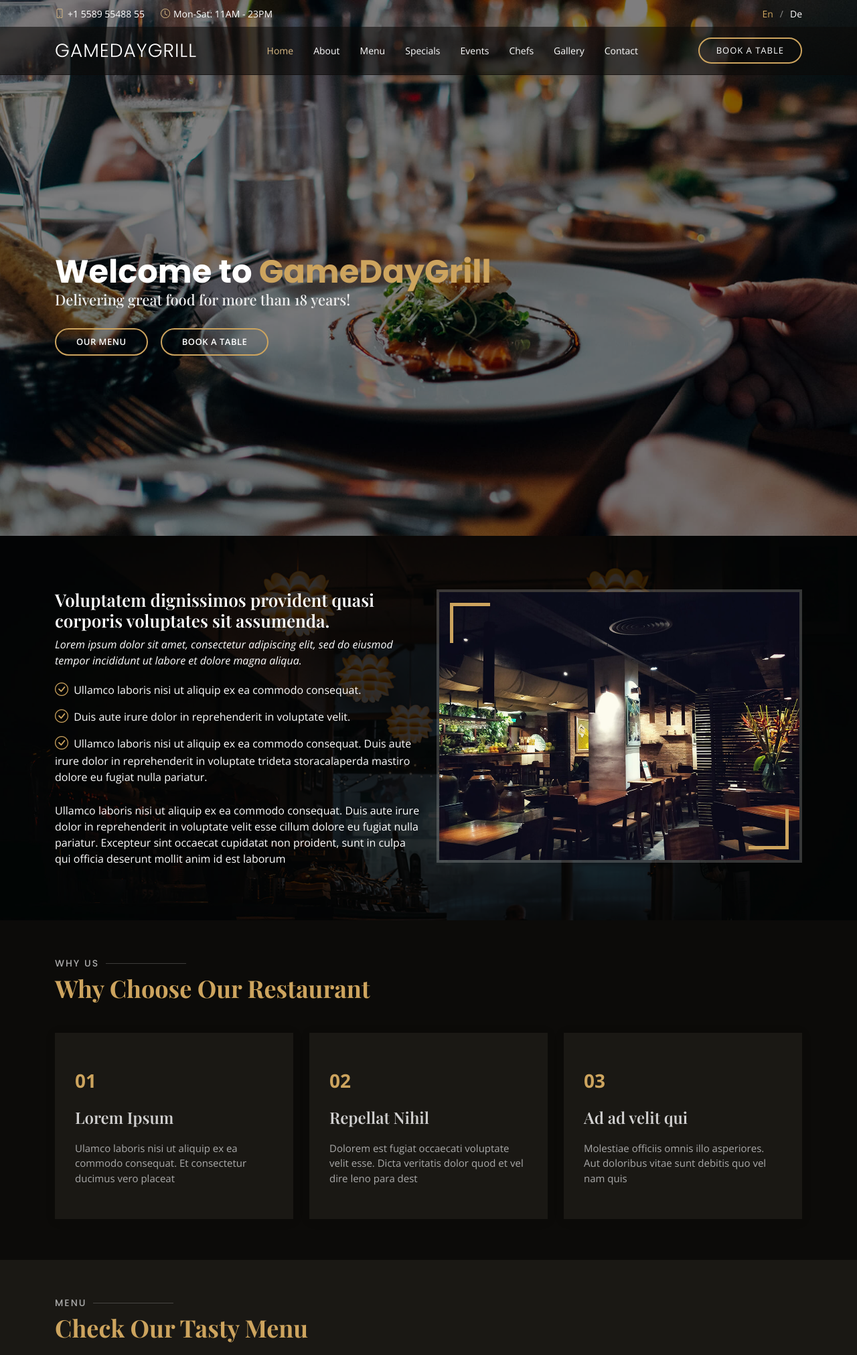
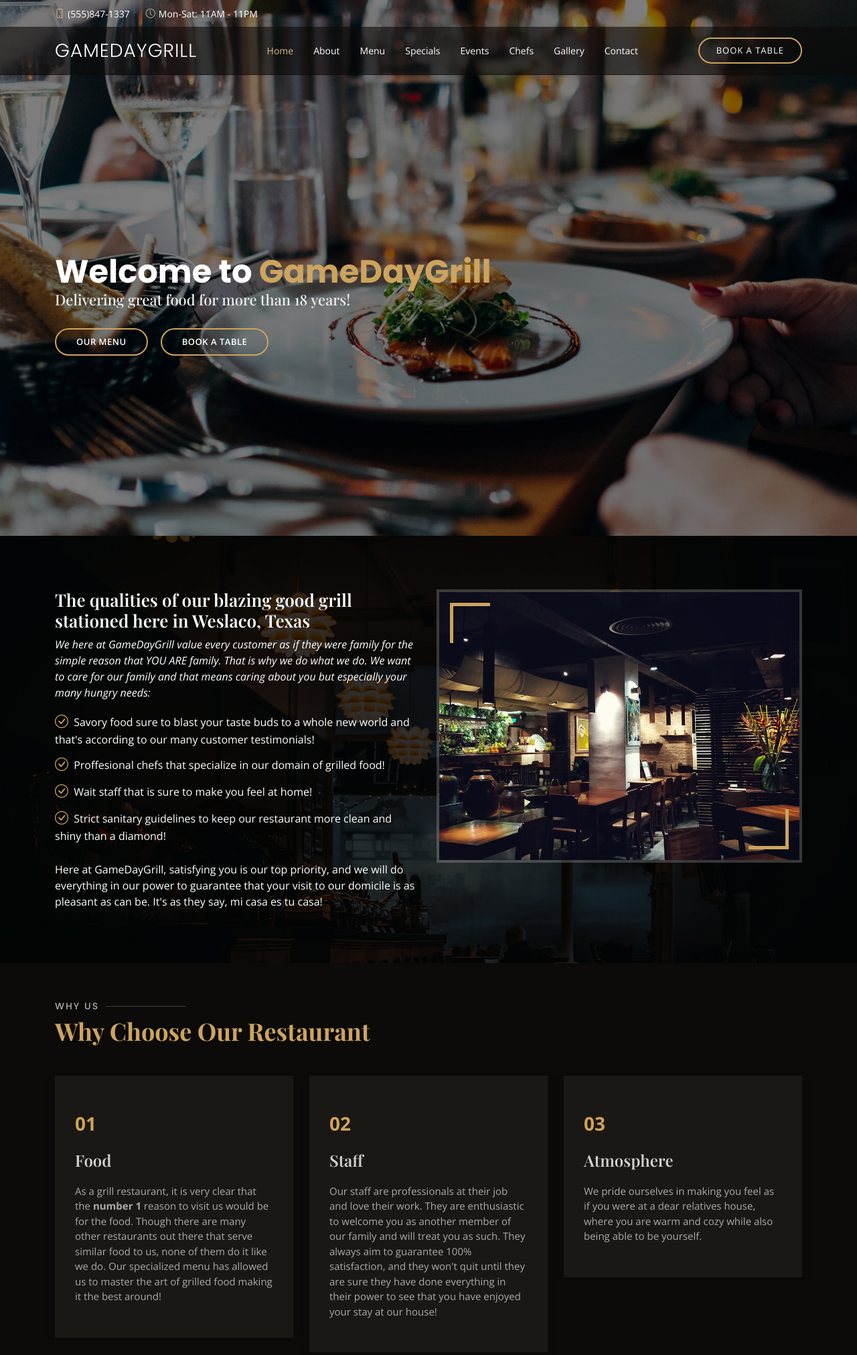
Before and after one commit to GltchyFX/GameDayGrill, a plain HTML site: page Restaurantly/index.html in a window 1280 px wide. Shown: the top 2023 px of the page at 67% size. Drawn offline with nearby package versions, Linux system fonts and the light colour scheme; a web font is replaced by a local one.

Commit message:
Populated the About and Why Us sections along with other small qol changes

```diff
--- a/Restaurantly/assets/js/main.js
+++ b/Restaurantly/assets/js/main.js
@@ -276,4 +276,9 @@
     })
   });
 
+  const reservationBtn = document.querySelector("#reservationBtn");
+
+  reservationBtn.addEventListener("click", function(){
+    reservationBtn.textContent = "Thank You";
+  })
 })()
--- a/Restaurantly/index.html
+++ b/Restaurantly/index.html
@@ -50,16 +50,16 @@
     <div class="container d-flex justify-content-center justify-content-md-between">
 
       <div class="contact-info d-flex align-items-center">
-        <i class="bi bi-phone d-flex align-items-center"><span>+1 5589 55488 55</span></i>
-        <i class="bi bi-clock d-flex align-items-center ms-4"><span> Mon-Sat: 11AM - 23PM</span></i>
+        <i class="bi bi-phone d-flex align-items-center"><span>(555)847-1337</span></i>
+        <i class="bi bi-clock d-flex align-items-center ms-4"><span> Mon-Sat: 11AM - 11PM</span></i>
       </div>
 
-      <div class="languages d-none d-md-flex align-items-center">
+      <!--<div class="languages d-none d-md-flex align-items-center">
         <ul>
           <li>En</li>
           <li><a href="#">De</a></li>
         </ul>
-      </div>
+      </div>-->
     </div>
   </div>
 
@@ -137,20 +137,18 @@
             </div>
           </div>
           <div class="col-lg-6 pt-4 pt-lg-0 order-2 order-lg-1 content">
-            <h3>Voluptatem dignissimos provident quasi corporis voluptates sit assumenda.</h3>
+            <h3>The qualities of our blazing good grill stationed here in Weslaco, Texas</h3>
             <p class="fst-italic">
-              Lorem ipsum dolor sit amet, consectetur adipiscing elit, sed do eiusmod tempor incididunt ut labore et dolore
-              magna aliqua.
+              We here at GameDayGrill value every customer as if they were family for the simple reason that <em>YOU ARE</em> family. That is why we do what we do. We want to care for our family and that means caring about you but especially your many hungry needs:
             </p>
             <ul>
-              <li><i class="bi bi-check-circle"></i> Ullamco laboris nisi ut aliquip ex ea commodo consequat.</li>
-              <li><i class="bi bi-check-circle"></i> Duis aute irure dolor in reprehenderit in voluptate velit.</li>
-              <li><i class="bi bi-check-circle"></i> Ullamco laboris nisi ut aliquip ex ea commodo consequat. Duis aute irure dolor in reprehenderit in voluptate trideta storacalaperda mastiro dolore eu fugiat nulla pariatur.</li>
+              <li><i class="bi bi-check-circle"></i> Savory food sure to blast your taste buds to a whole new world and that's according to our many customer testimonials!</li>
+              <li><i class="bi bi-check-circle"></i> Proffesional chefs that specialize in our domain of grilled food!</li>
+              <li><i class="bi bi-check-circle"></i> Wait staff that is sure to make you feel at home!</li>
+              <li><i class="bi bi-check-circle"></i> Strict sanitary guidelines to keep our restaurant more clean and shiny than a diamond!</li>
             </ul>
             <p>
-              Ullamco laboris nisi ut aliquip ex ea commodo consequat. Duis aute irure dolor in reprehenderit in voluptate
-              velit esse cillum dolore eu fugiat nulla pariatur. Excepteur sint occaecat cupidatat non proident, sunt in
-              culpa qui officia deserunt mollit anim id est laborum
+              Here at GameDayGrill, satisfying you is our top priority, and we will do everything in our power to guarantee that your visit to our domicile is as pleasant as can be. It's as they say, mi casa es tu casa!
             </p>
           </div>
         </div>
@@ -172,24 +170,25 @@
           <div class="col-lg-4">
             <div class="box" data-aos="zoom-in" data-aos-delay="100">
               <span>01</span>
-              <h4>Lorem Ipsum</h4>
-              <p>Ulamco laboris nisi ut aliquip ex ea commodo consequat. Et consectetur ducimus vero placeat</p>
+              <h4>Food</h4>
+              <p>As a grill restaurant, it is very clear that the <b>number 1</b> reason to visit us would be for the food. Though there are many other restaurants out there that serve similar food to us, none of them do it like we do. Our specialized menu has allowed us to master the art of grilled food making it the best around!</p>
             </div>
           </div>
 
           <div class="col-lg-4 mt-4 mt-lg-0">
             <div class="box" data-aos="zoom-in" data-aos-delay="200">
               <span>02</span>
-              <h4>Repellat Nihil</h4>
-              <p>Dolorem est fugiat occaecati voluptate velit esse. Dicta veritatis dolor quod et vel dire leno para dest</p>
+              <h4>Staff</h4>
+              <p>Our staff are professionals at their job and love their work. They are enthusiastic to welcome you as another member of our family and will treat you as such. They always aim to guarantee 100% satisfaction, and they won't quit until they are sure they have done everything in their power to see that you have enjoyed your stay at our house!</p>
             </div>
           </div>
 
           <div class="col-lg-4 mt-4 mt-lg-0">
             <div class="box" data-aos="zoom-in" data-aos-delay="300">
               <span>03</span>
-              <h4> Ad ad velit qui</h4>
-              <p>Molestiae officiis omnis illo asperiores. Aut doloribus vitae sunt debitis quo vel nam quis</p>
+              <h4>Atmosphere</h4>
+              <!--Extend this section later-->
+              <p>We pride ourselves in making you feel as if you were at a dear relatives house, where you are warm and cozy while also being able to be yourself.</p>
             </div>
           </div>
 
@@ -553,12 +552,14 @@
             <textarea class="form-control" name="message" rows="5" placeholder="Message"></textarea>
             <div class="validate"></div>
           </div>
+          <!--
           <div class="mb-3">
             <div class="loading">Loading</div>
             <div class="error-message"></div>
             <div class="sent-message">Your booking request was sent. We will call back or send an Email to confirm your reservation. Thank you!</div>
           </div>
-          <div class="text-center"><button type="submit">Book a Table</button></div>
+          -->
+          <div class="text-center"><button type="submit" id="reservationBtn">Book a Table</button></div>
         </form>
 
       </div>
@@ -747,7 +748,7 @@
               <img src="assets/img/chefs/chefs-1.jpg" class="img-fluid" alt="">
               <div class="member-info">
                 <div class="member-info-content">
-                  <h4>Walter White</h4>
+                  <h4>Walter White</h4><!--The people that made this template really got jokes lol-->
                   <span>Master Chef</span>
                 </div>
                 <div class="social">
@@ -812,9 +813,8 @@
       </div>
 
       <div data-aos="fade-up">
-        <iframe style="border:0; width: 100%; height: 350px;" src="https://www.google.com/maps/embed?pb=!1m14!1m8!1m3!1d12097.433213460943!2d-74.0062269!3d40.7101282!3m2!1i1024!2i768!4f13.1!3m3!1m2!1s0x0%3A0xb89d1fe6bc499443!2sDowntown+Conference+Center!5e0!3m2!1smk!2sbg!4v1539943755621" frameborder="0" allowfullscreen></iframe>
+        <iframe style="border:0; width: 100%; height: 350px;" src="https://www.google.com/maps/embed?pb=!1m18!1m12!1m3!1d3581.361684796333!2d-97.97234462397344!3d26.152347792351737!2m3!1f0!2f0!3f0!3m2!1i1024!2i768!4f13.1!3m3!1m2!1s0x86657782afe49119%3A0xbdb14ac456f221a4!2s810%20Pleasantview%20Dr%2C%20Weslaco%2C%20TX%2078596!5e0!3m2!1sen!2sus!4v1701295759396!5m2!1sen!2sus" width="600" height="450" style="border:0;" allowfullscreen="" loading="lazy" referrerpolicy="no-referrer-when-downgrade"></iframe>
       </div>
-
       <div class="container" data-aos="fade-up">
 
         <div class="row mt-5">
@@ -824,7 +824,7 @@
               <div class="address">
                 <i class="bi bi-geo-alt"></i>
                 <h4>Location:</h4>
-                <p>A108 Adam Street, New York, NY 535022</p>
+                <p>810 Pleasantview Dr, Weslaco, TX 78596</p>
               </div>
 
               <div class="open-hours">
@@ -832,7 +832,7 @@
                 <h4>Open Hours:</h4>
                 <p>
                   Monday-Saturday:<br>
-                  11:00 AM - 2300 PM
+                  11:00 AM - 11:00 PM
                 </p>
               </div>
 
@@ -845,7 +845,7 @@
               <div class="phone">
                 <i class="bi bi-phone"></i>
                 <h4>Call:</h4>
-                <p>+1 5589 55488 55s</p>
+                <p>(555)847-1337</p>
               </div>
 
             </div>
@@ -896,9 +896,9 @@
             <div class="footer-info">
               <h3>GamedayGrill</h3>
               <p>
-                A108 Adam Street <br>
-                NY 535022, USA<br><br>
-                <strong>Phone:</strong> +1 5589 55488 55<br>
+                810 Pleasantview Dr <br>
+                TX 78596, USA<br><br>
+                <strong>Phone:</strong> (555)847-1337<br>
                 <strong>Email:</strong> gamedaygrillweslaco@gmail.com<br>
               </p>
               <div class="social-links mt-3">
```
Also changed, not shown: Restaurantly/inner-page.html (+5 -5 lines).
